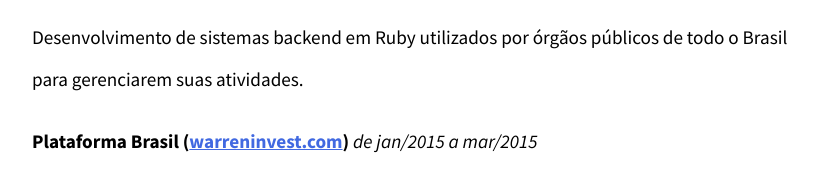
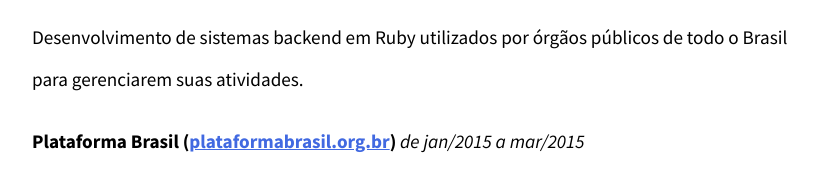
Before and after one commit to andreleite/curriculum.github.io, a website: page index.html in a window 1280 px wide. Shown: the part 1505-1683 px from the top of the page, without its empty margins (229-1047 px from the left). Drawn offline with nearby package versions, Linux system fonts and the light colour scheme.

Commit message:
Update index.html

```diff
--- a/index.html
+++ b/index.html
@@ -66,7 +66,7 @@
             <h2>Experiência</h2>
             <p><strong>Eicon - Inteligência em controles (<a href="http://eicon.com.br/" target="_blank">eicon.com.br</a>)</strong> <em> desde abr/2015</em></p>
             <p>Desenvolvimento de sistemas backend em Ruby utilizados por órgãos públicos de todo o Brasil para gerenciarem suas atividades. </p>
-            <p><strong>Plataforma Brasil (<a href="https://plataformabrasil.org.br" target="_blank">warreninvest.com</a>)</strong> <em> de jan/2015 a mar/2015</em></p>
+            <p><strong>Plataforma Brasil (<a href="https://plataformabrasil.org.br" target="_blank">plataformabrasil.org.br</a>)</strong> <em> de jan/2015 a mar/2015</em></p>
             <p>Desenhei e implementei a infraestrutura do projeto, que tem a ambição de se tornar uma das maiores plataformas de participação popular da internet. Também criei as primeiras versões das apps mobile da Plataforma, usando Cordova.</p>
             <p><strong>Warren Invest (<a href="https://warreninvest.com" target="_blank">warreninvest.com</a>)</strong> <em> de set/2014 a dez/2014</em></p>
             <p>Escolhi e implementei a infraestrutura para a startup Nova Iorquina começar a funcionar. Além de sistemas automatizados de teste e deploy, criei um chat interativo que funciona como suitability para os clientes da empresa.</p>
```
